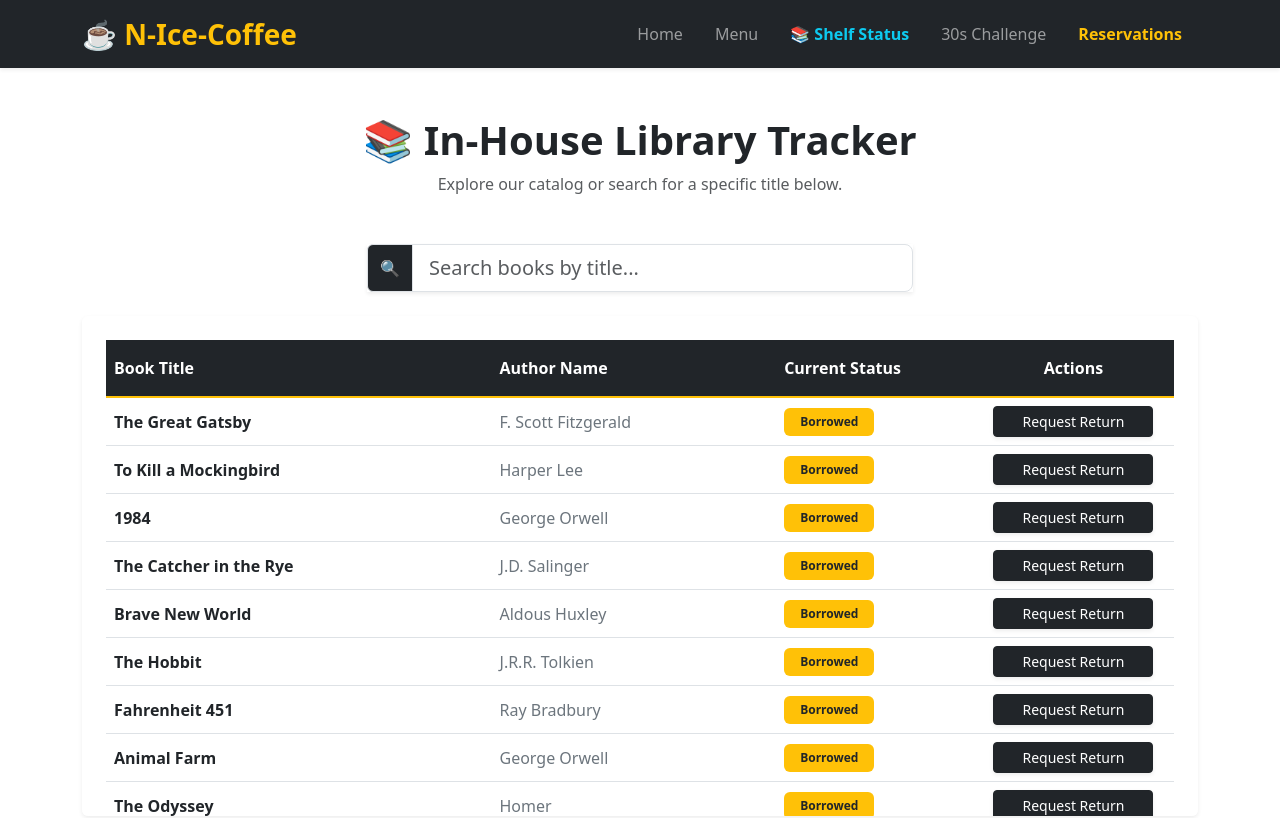
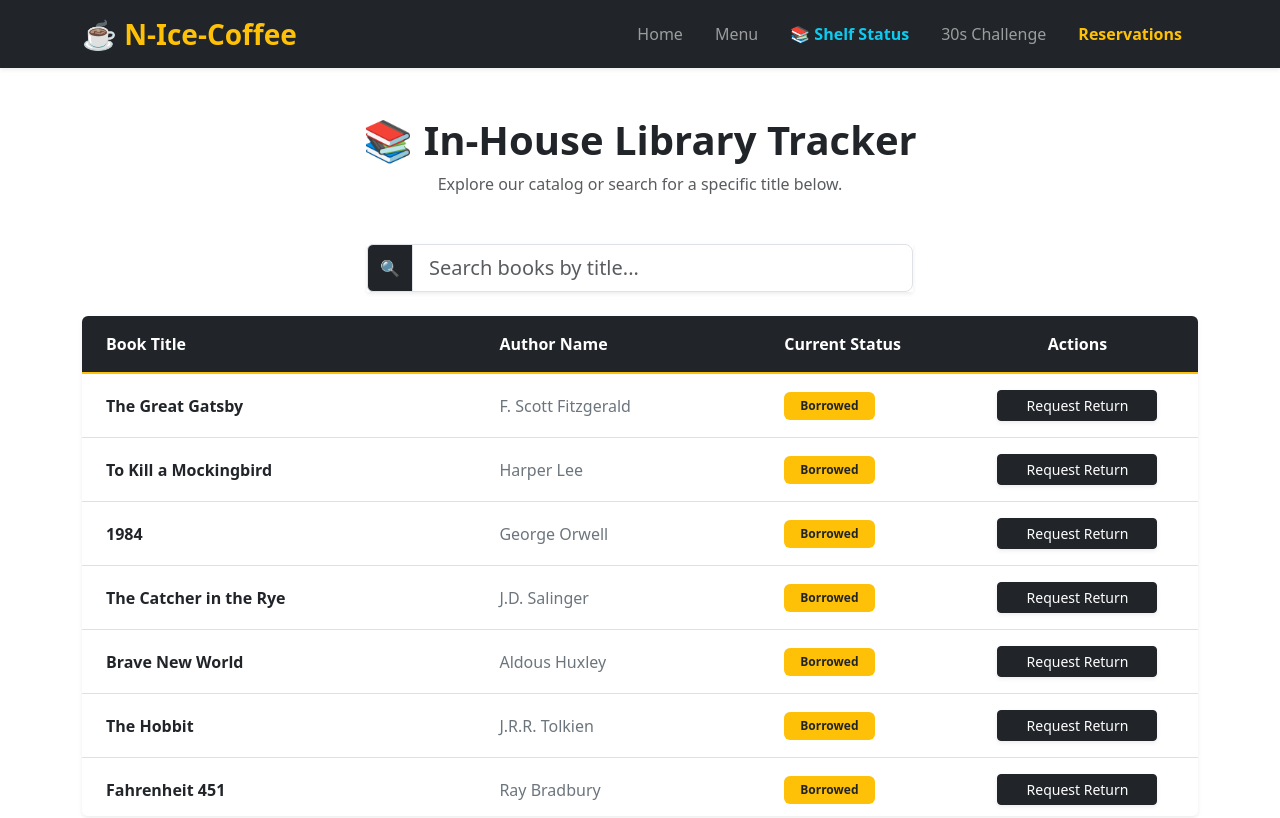
Before and after one commit to 12431093-pixel/n-ice-coffee, a React (Create React App) app: page /library in a window 1280 px wide. Shown: the top 818 px of the page. Built offline with nearby package versions, Linux system fonts and the light colour scheme.

Commit message:
Fix: Removed table container card padding layer to solve scrolling text entrapment bug

```diff
--- a/src/Pages/Library.js
+++ b/src/Pages/Library.js
@@ -64,28 +64,29 @@ const Library = () => {
 
       {/* Scenario A: Search Results are Present */}
       {filteredBooks.length > 0 ? (
-        <div className="card shadow-sm border-0 bg-white p-4" style={{ maxHeight: '500px', overflowY: 'scroll' }}>
+        /* FIX: Removed p-4 container padding so items slide all the way up without getting trapped */
+        <div className="card shadow-sm border-0 bg-white" style={{ maxHeight: '500px', overflowY: 'auto' }}>
           <table className="table table-hover align-middle mb-0">
-            {/* PERMANENT FIX: Hardcoded Solid Hex Color values ensure zero transparency overlaps on render loops */}
+            {/* FIX: Set top to 0 and solid background to cover the background cleanly */}
             <thead className="sticky-top" style={{ top: 0, zIndex: 10 }}>
               <tr>
-                <th className="text-white py-3" style={{ backgroundColor: '#212529', borderBottom: '2px solid #ffc107' }}>Book Title</th>
+                <th className="text-white ps-4 py-3" style={{ backgroundColor: '#212529', borderBottom: '2px solid #ffc107' }}>Book Title</th>
                 <th className="text-white py-3" style={{ backgroundColor: '#212529', borderBottom: '2px solid #ffc107' }}>Author Name</th>
                 <th className="text-white py-3" style={{ backgroundColor: '#212529', borderBottom: '2px solid #ffc107' }}>Current Status</th>
-                <th className="text-white py-3 text-center" style={{ backgroundColor: '#212529', borderBottom: '2px solid #ffc107' }}>Actions</th>
+                <th className="text-white pe-4 py-3 text-center" style={{ backgroundColor: '#212529', borderBottom: '2px solid #ffc107' }}>Actions</th>
               </tr>
             </thead>
             <tbody>
               {filteredBooks.map((book) => (
                 <tr key={book.id}>
-                  <td className="fw-bold text-dark">{book.title}</td>
-                  <td className="text-secondary">{book.author}</td>
-                  <td>
+                  <td className="fw-bold text-dark ps-4 py-3">{book.title}</td>
+                  <td className="text-secondary py-3">{book.author}</td>
+                  <td className="py-3">
                     <span className={`badge px-3 py-2 ${book.status === 'Available' ? 'bg-success' : 'bg-warning text-dark'}`}>
                       {book.status}
                     </span>
                   </td>
-                  <td className="text-center">
+                  <td className="text-center pe-4 py-3">
                     {book.status === 'Available' ? (
                       <button className="btn btn-outline-success btn-sm disabled w-100" style={{ maxWidth: '160px' }}>Ready to Read</button>
                     ) : (
@@ -100,7 +101,7 @@ const Library = () => {
           </table>
         </div>
       ) : (
-        /* Scenario B: Dynamic Condition Met - Book Not Found Action Trigger Interface */
+        /* Scenario B: Book Not Found Action Trigger Interface */
         <div className="text-center p-5 bg-white rounded shadow-sm border">
           <div className="fs-1 mb-2">📖❌</div>
           <h4 className="fw-bold text-muted mb-3">"{searchTerm}" is not found on our shop's shelves</h4>
```
